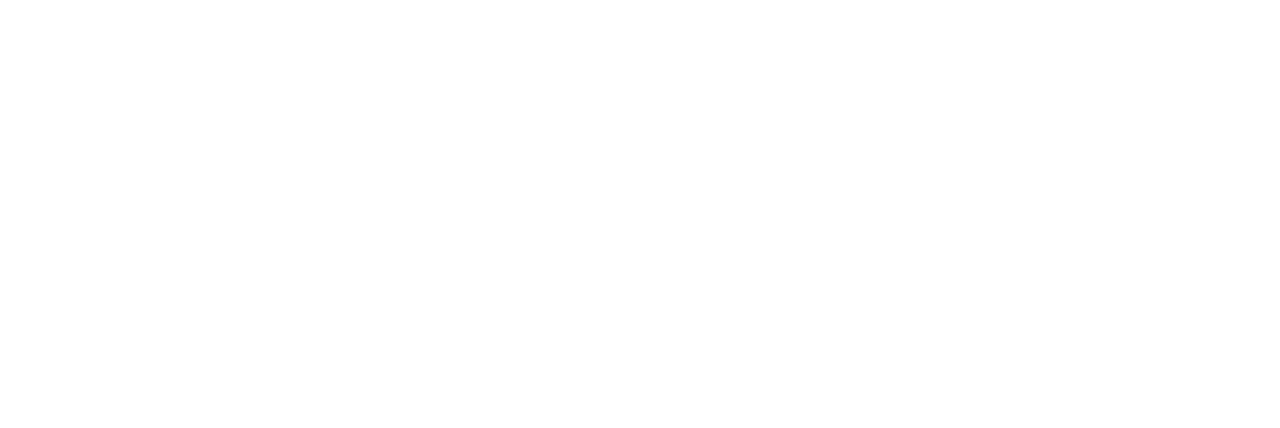
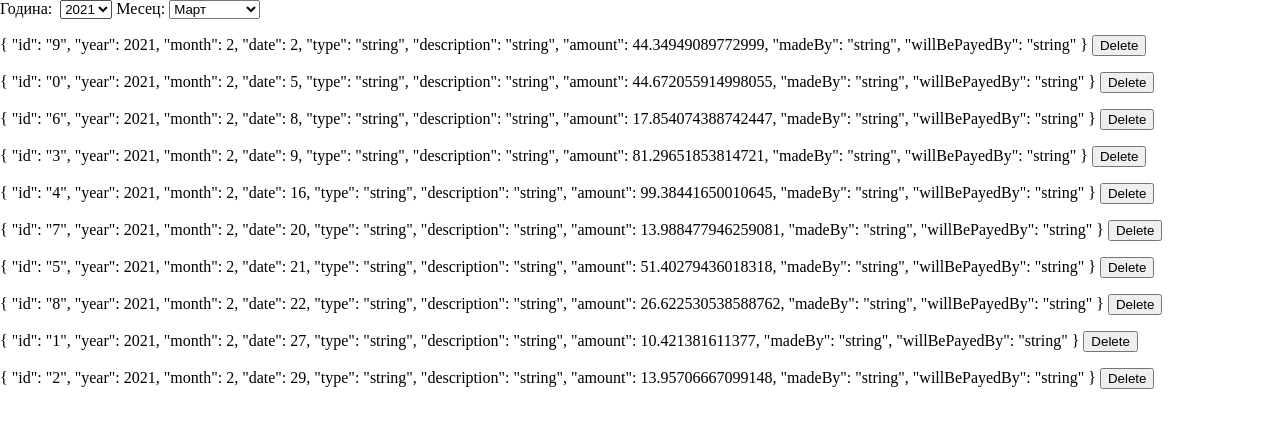
Before and after one commit to atorov/spendings-fe, a React app: page / in a window 1280 px wide. Shown: the top 428 px of the page. Built offline with nearby package versions, Linux system fonts and the light colour scheme.

Commit message:
latest changes

```diff
--- a/src/App/index.tsx
+++ b/src/App/index.tsx
@@ -1,12 +1,103 @@
+import * as React from 'react'
+
 import './style.css'
+
+interface IRecord {
+    id: string;
+    year: number;
+    month: number;
+    date: number;
+    type: string;
+    description?: string;
+    amount: number;
+    madeBy: string;
+    willBePayedBy: string;
+}
+
+const MONTH_NAMES = ['Януари', 'Февруари', 'Март', 'Април', 'Май', 'Юни', 'Юли', 'Август', 'Септември', 'Октомври', 'Ноември', 'Декември']
 
 const appLoaderElement = document.querySelector('.app-loader')
 if (appLoaderElement) {
     appLoaderElement.parentNode?.removeChild(appLoaderElement)
 }
 
-function App() {
-    return null
+async function getRecords(year: number, month: number): Promise<IRecord[]> {
+    console.log('::: TODO:', year, month)
+    return Array(10).fill(null).map((_, idx) => ({
+        id: String(idx),
+        year: 2021,
+        month: 2,
+        date: Math.ceil(Math.random() * 31),
+        type: 'string',
+        description: 'string',
+        amount: Math.random() * 100,
+        madeBy: 'string',
+        willBePayedBy: 'string',
+    }))
+}
+
+const App = () => {
+    const [year, setYear] = React.useState(new Date().getFullYear())
+    const [month, setMonth] = React.useState(new Date().getMonth())
+    // const [date] = React.useState(new Date().getDate())
+    // console.log('::: TODO: Date', date, typeof date)
+
+    const [records, setRecords] = React.useState([] as IRecord[])
+
+    React.useEffect(() => {
+        (async () => setRecords(await getRecords(year, month)))()
+    }, [month, year])
+
+    React.useEffect(() => {
+        console.log('::: TODO: records', records)
+    }, [records])
+
+    const filteredRecords = records
+        .filter((record) => record.year === year && record.month === month)
+        .sort((a, b) => {
+            if (a.date > b.date) return 1
+            if (a.date === b.date) return 0
+            return -1
+        })
+
+    return (
+        <>
+            <label htmlFor="year">
+                Година: &nbsp;
+                <select id="year" value={year} onChange={(event) => setYear(Number(event.target.value))}>
+                    {Array(10).fill(null).map((_, idx) => (
+                        <option key={idx} value={idx + 2020}>
+                            {idx + 2020}
+                        </option>
+                    ))}
+                </select>
+            </label>
+            &nbsp;
+            <label htmlFor="month">
+                Месец:&nbsp;
+                <select id="month" value={month} onChange={(event) => setMonth(+event.target.value)}>
+                    {MONTH_NAMES.map((monthName, idx) => (
+                        <option key={idx} value={idx}>
+                            {monthName}
+                        </option>
+                    ))}
+                </select>
+            </label>
+            <br />
+
+            {filteredRecords.map((record) => (
+                <p key={record.id}>
+                    {JSON.stringify(record, null, 2)}
+                    &nbsp;
+                    <button type="button" onClick={() => setRecords((prevRecords) => prevRecords.filter((prevRecord) => prevRecord.id !== record.id))}>
+                        Delete
+                    </button>
+                </p>
+            ))}
+
+            {/* TODO: ... */}
+        </>
+    )
 }
 
 export default App
```
